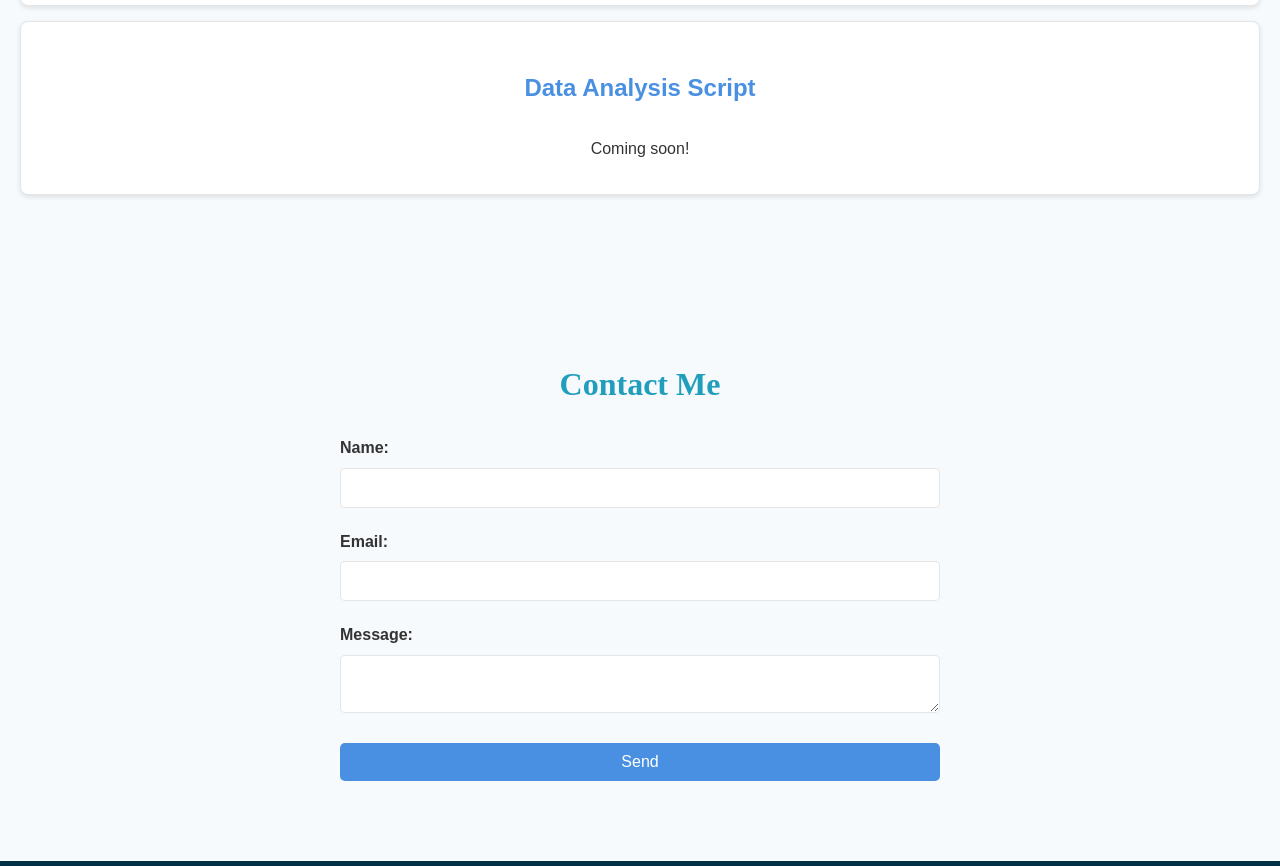
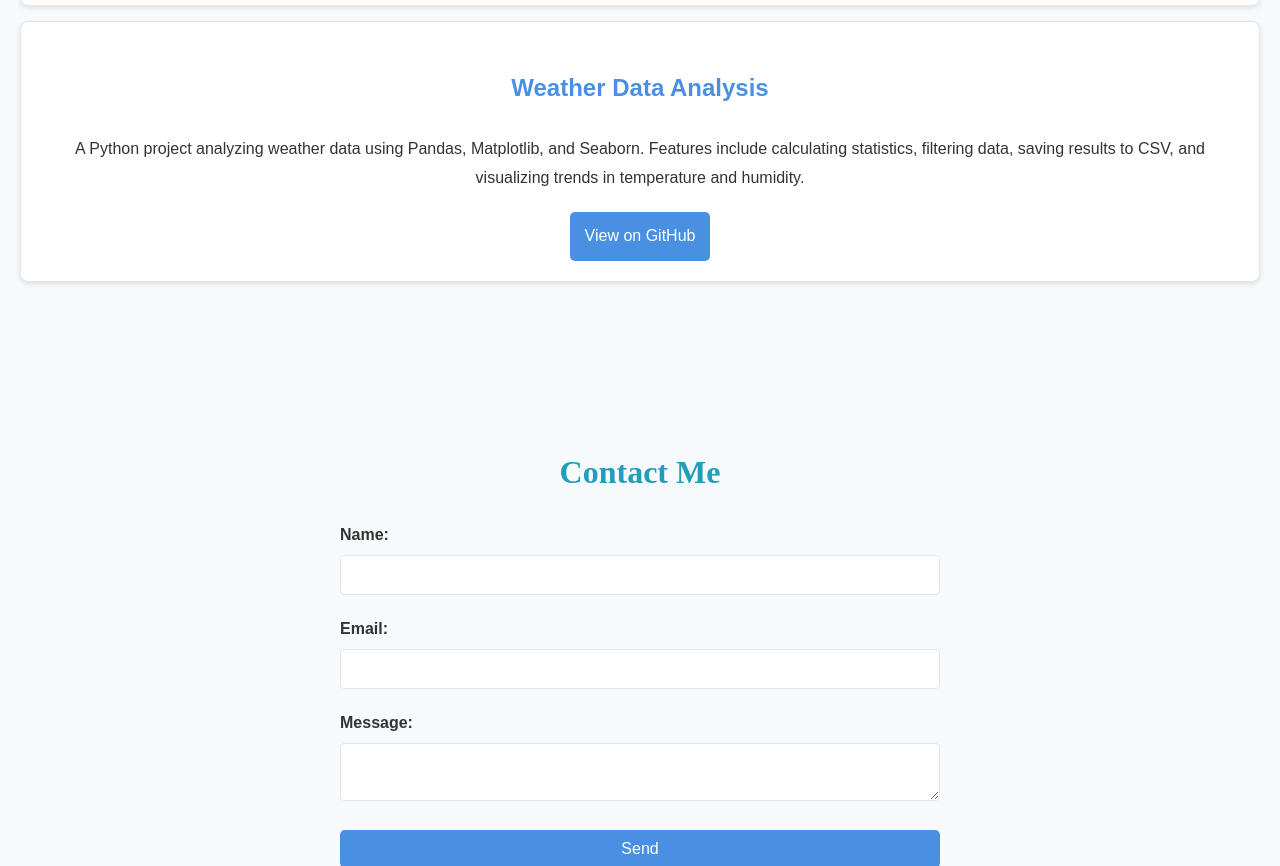
Before and after one commit to Dwight85/my-portfolio, a plain HTML site: page index.html in a window 1280 px wide. Shown: the part 2183-3049 px from the top of the page. Drawn offline with Linux system fonts and the light colour scheme.

Commit message:
Added Weather Data Analysis project to portfolio

```diff
--- a/index.html
+++ b/index.html
@@ -102,8 +102,19 @@
 
         <!-- Data Analysis Script Project -->
         <div class="project-card">
-          <h3>Data Analysis Script</h3>
-          <p>Coming soon!</p>
+          <h3>Weather Data Analysis</h3>
+          <p>
+            A Python project analyzing weather data using Pandas, Matplotlib,
+            and Seaborn. Features include calculating statistics, filtering
+            data, saving results to CSV, and visualizing trends in temperature
+            and humidity.
+          </p>
+          <a
+            href="https://github.com/Dwight85/-weather-data-analysis"
+            target="_blank"
+            class="btn"
+            >View on GitHub</a
+          >
         </div>
       </div>
     </section>
```
Also changed, not shown: images/python-task-manager.jpg (deleted), 2 other files.
